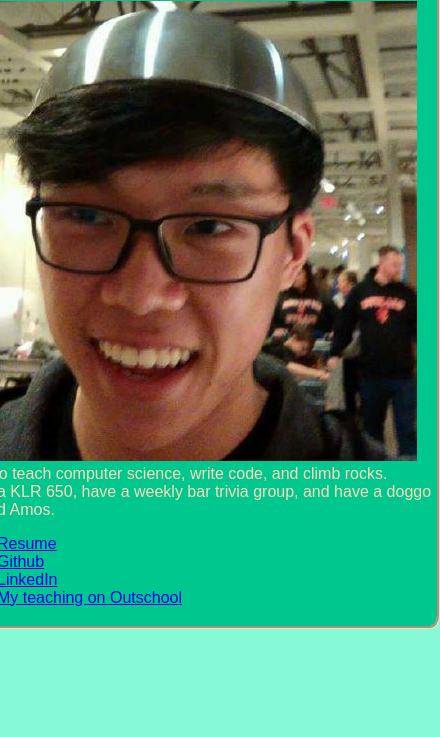
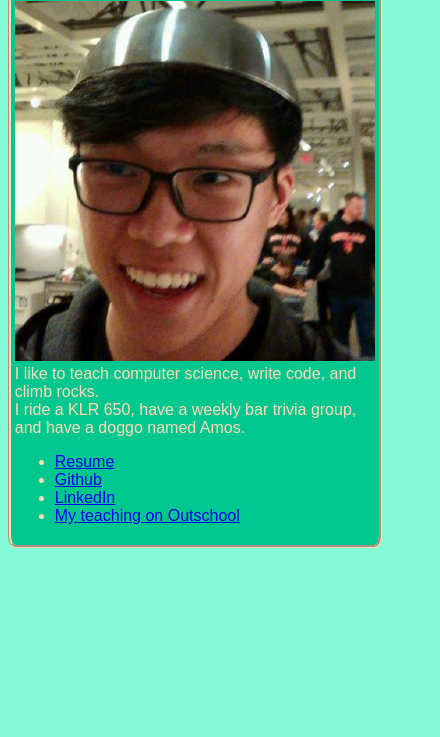
Before and after one commit to Tranced/tranced.github.io, a plain HTML site: page index.html in a window 390 px wide. Shown: the part 107-844 px from the top of the page, 440 px wide, since content can reach past the window. Drawn offline with Linux system fonts and the light colour scheme.

Commit message:
mobile friendly

```diff
--- a/index.css
+++ b/index.css
@@ -55,3 +55,12 @@ h1, p {
     margin: auto;
     max-width: 30em;
 }
+
+@media (max-width:450px) {
+    .about-me {
+        max-width: 100%;
+    }
+    #mah-face {
+        max-width: 100%;
+    }
+}
```
